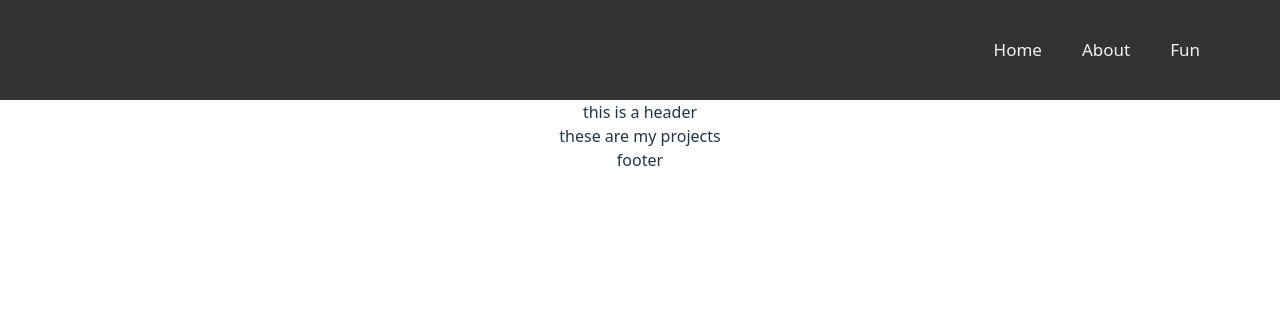
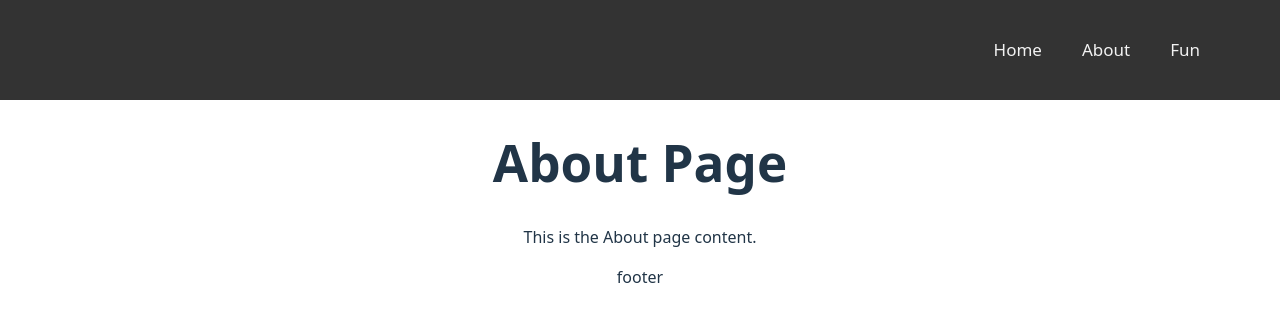
Before and after one commit to chrissye0/personal-website, a React (Vite) app: page /about in a window 1280 px wide. Shown: the top 322 px of the page. Built offline with nearby package versions, Linux system fonts and the light colour scheme.

Commit message:
integrating react routing

```diff
--- a/package.json
+++ b/package.json
@@ -11,7 +11,8 @@
   },
   "dependencies": {
     "react": "^19.2.0",
-    "react-dom": "^19.2.0"
+    "react-dom": "^19.2.0",
+    "react-router-dom": "^7.12.0"
   },
   "devDependencies": {
     "@eslint/js": "^9.39.1",
--- /dev/null
+++ b/src/About.jsx
@@ -0,0 +1,11 @@
+import Footer from './components/Footer.jsx';
+
+export default function About() {
+  return (
+    <>
+      <h1>About Page</h1>
+      <p>This is the About page content.</p>
+      <Footer />
+    </>
+  )
+}
--- a/src/App.css
+++ b/src/App.css
@@ -3,7 +3,7 @@
   text-align: center;
 }
 
-.navbar {
+nav {
   background-color: #333;
   overflow: hidden;
   padding: 0 60px;
@@ -11,7 +11,7 @@
   box-sizing: border-box;
 }
 
-.navbar a {
+nav a {
   display: flex;
   align-items: center;
   padding: 0px 20px;
@@ -22,7 +22,7 @@
   height: 100px;
 }
 
-.navbar a:hover {
+nav a:hover {
   background-color: #ddd;
   color: #333;
 }
--- a/src/App.jsx
+++ b/src/App.jsx
@@ -1,16 +1,24 @@
-import NavBar from './components/NavBar.jsx';
-import Header from './components/Home/Header.jsx';
-import Projects from './components/Home/Projects.jsx';
-import Footer from './components/Footer.jsx';
+import Home from './Home.jsx';
+import About from './About.jsx';
+import Fun from './Fun.jsx';
+import { BrowserRouter, Routes, Route, NavLink } from 'react-router-dom';
 import './App.css';
 
 function App() {
   return (
     <>
-      <NavBar />
-      <Header />
-      <Projects />
-      <Footer />
+      <BrowserRouter>
+        <nav>
+          <NavLink to="/fun">Fun</NavLink>
+          <NavLink to="/about">About</NavLink>
+          <NavLink to="/">Home</NavLink>
+        </nav>
+        <Routes>
+          <Route path="/" element={<Home />} />
+          <Route path="/about" element={<About />} />
+          <Route path="/fun" element={<Fun />} />
+        </Routes>
+      </BrowserRouter>
     </>
   )
 }
--- /dev/null
+++ b/src/Fun.jsx
@@ -0,0 +1,11 @@
+import Footer from './components/Footer.jsx';
+
+export default function Fun() {
+  return (
+    <>
+      <h1>Fun Page</h1>
+      <p>This is the Fun page content.</p>
+      <Footer />
+    </>
+  )
+}
--- /dev/null
+++ b/src/Home.jsx
@@ -0,0 +1,13 @@
+import Header from './components/Home/Header.jsx';
+import Projects from './components/Home/Projects.jsx';
+import Footer from './components/Footer.jsx';
+
+export default function Home() {
+  return (
+    <>
+      <Header />
+      <Projects />
+      <Footer />
+    </>
+  )
+}
--- a/src/components/Footer.jsx
+++ b/src/components/Footer.jsx
@@ -1,4 +1,3 @@
-import '../styles/Home.css';
 export default function Footer() {
   return (
     <>
--- a/src/components/Home/Header.jsx
+++ b/src/components/Home/Header.jsx
@@ -1,8 +1,7 @@
-import '../../styles/Home.css';
 export default function Header() {
   return (
     <>
-    <div>this is a header</div>
+    <h1>Hello!</h1>
     </>
   )
 }
--- a/src/components/Home/Projects.jsx
+++ b/src/components/Home/Projects.jsx
@@ -1,5 +1,3 @@
-// import home.css
-import '../../styles/Home.css';
 export default function Projects() {
   return (
     <>
--- a/src/components/NavBar.jsx
+++ /dev/null
@@ -1,10 +0,0 @@
-import '../App.css';
-export default function NavBar() {
-  return (
-    <nav className="navbar">
-        <a href="#fun">Fun</a>
-        <a href="#about">About</a>
-        <a href="">Home</a>
-    </nav>
-  )
-}
```
Also changed, not shown: src/styles/Home.css (deleted), 1 other file (tests, documents, lock files or other folders).
